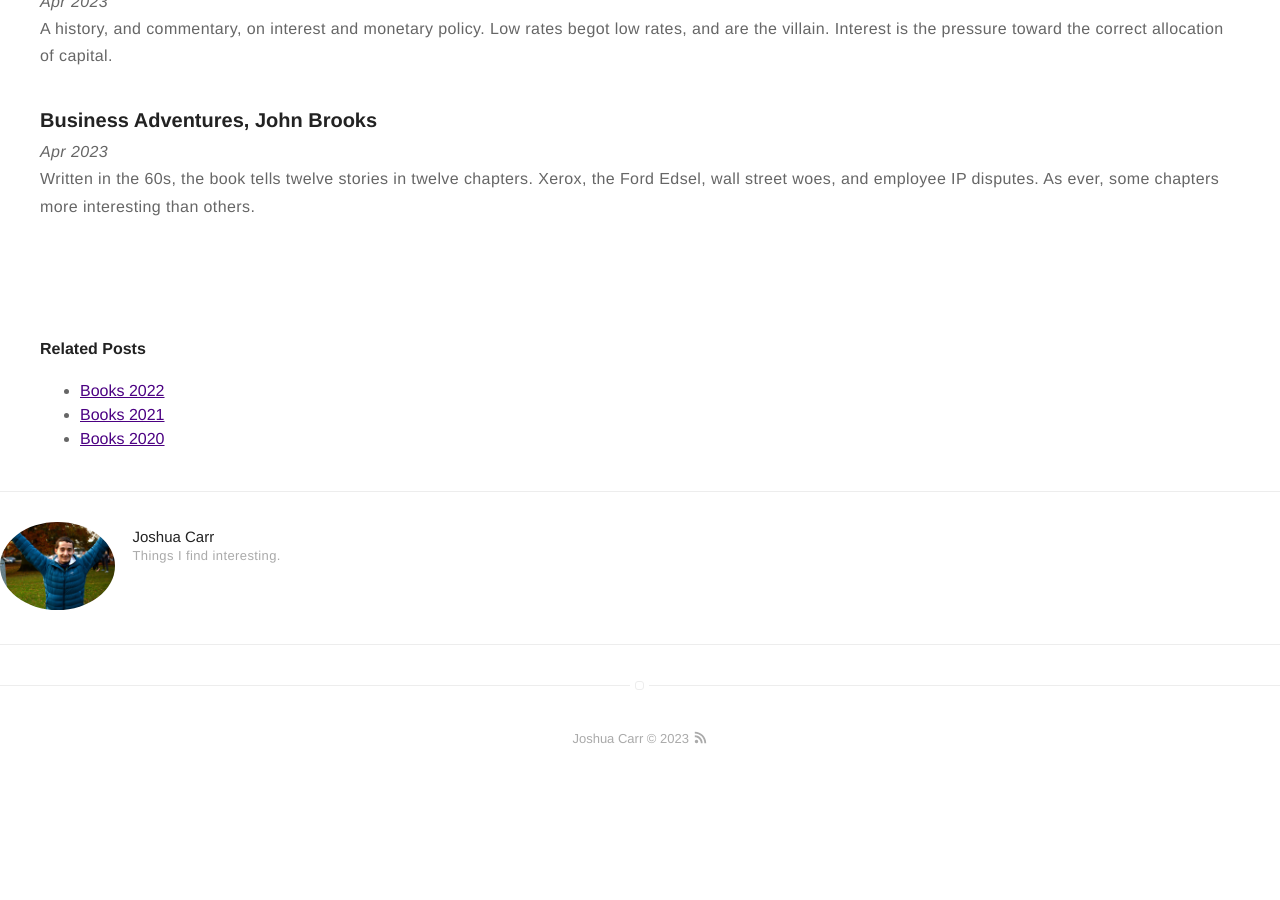
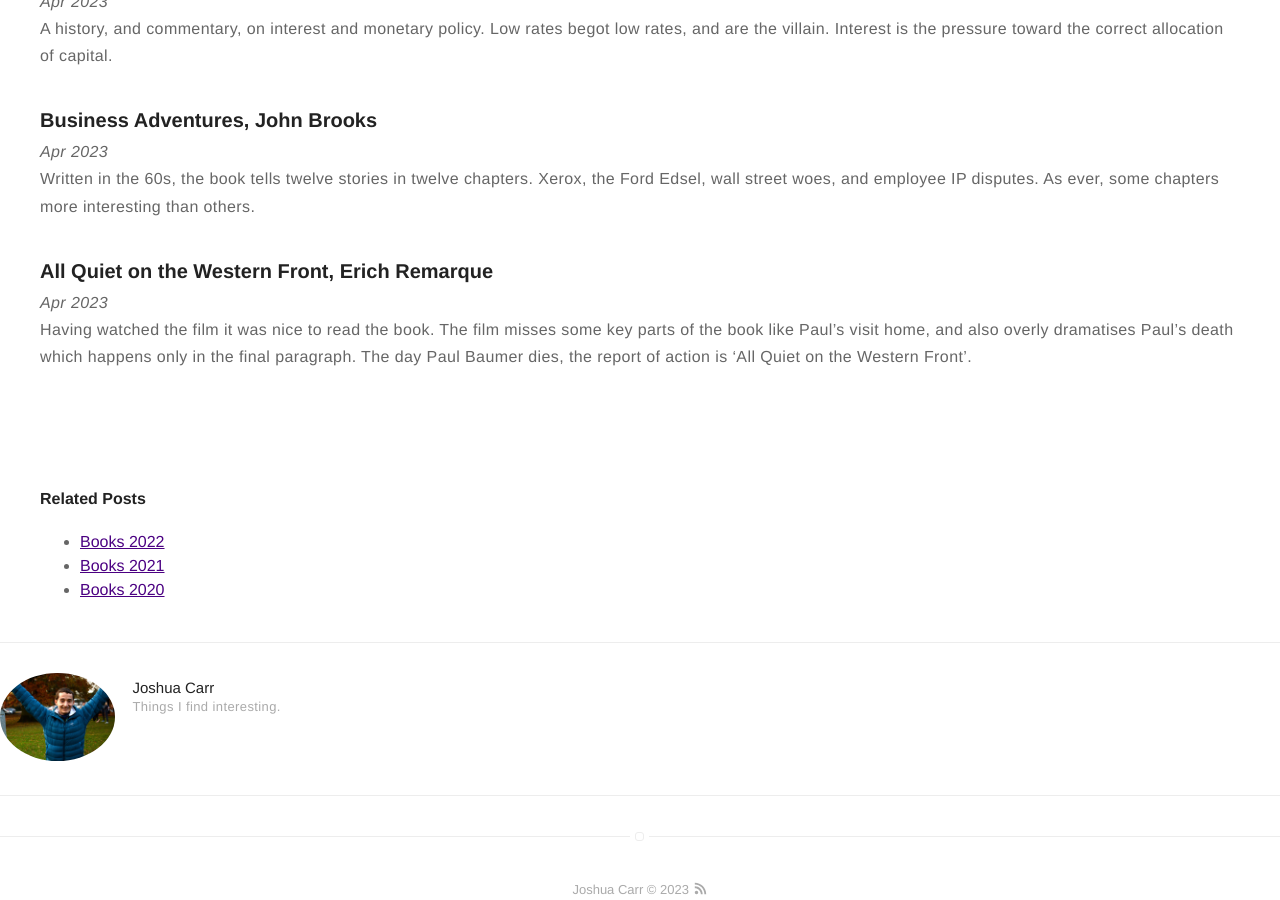
Before and after one commit to jc782/jc782.github.io, a Jekyll site: the page built from _posts/2022-12-28-Books-2023.markdown, in a window 1280 px wide and 900 px high, scrolled down 1617 px. Built offline with Jekyll 4.4.1, drawn with Linux system fonts in a browser that asks for light colours; before the commit the page ends 2403 px from its top, so only the background shows below that.

Commit message:
+ book All Quiet on the Western Front

```diff
--- a/_posts/2022-12-28-Books-2023.markdown
+++ b/_posts/2022-12-28-Books-2023.markdown
@@ -54,3 +54,7 @@ A history, and commentary, on interest and monetary policy. Low rates begot low
 ### Business Adventures, John Brooks
 *Apr 2023*
 Written in the 60s, the book tells twelve stories in twelve chapters. Xerox, the Ford Edsel, wall street woes, and employee IP disputes. As ever, some chapters more interesting than others.
+
+### All Quiet on the Western Front, Erich Remarque
+*Apr 2023*
+Having watched the film it was nice to read the book. The film misses some key parts of the book like Paul's visit home, and also overly dramatises Paul's death which happens only in the final paragraph. The day Paul Baumer dies, the report of action is 'All Quiet on the Western Front'.
```
